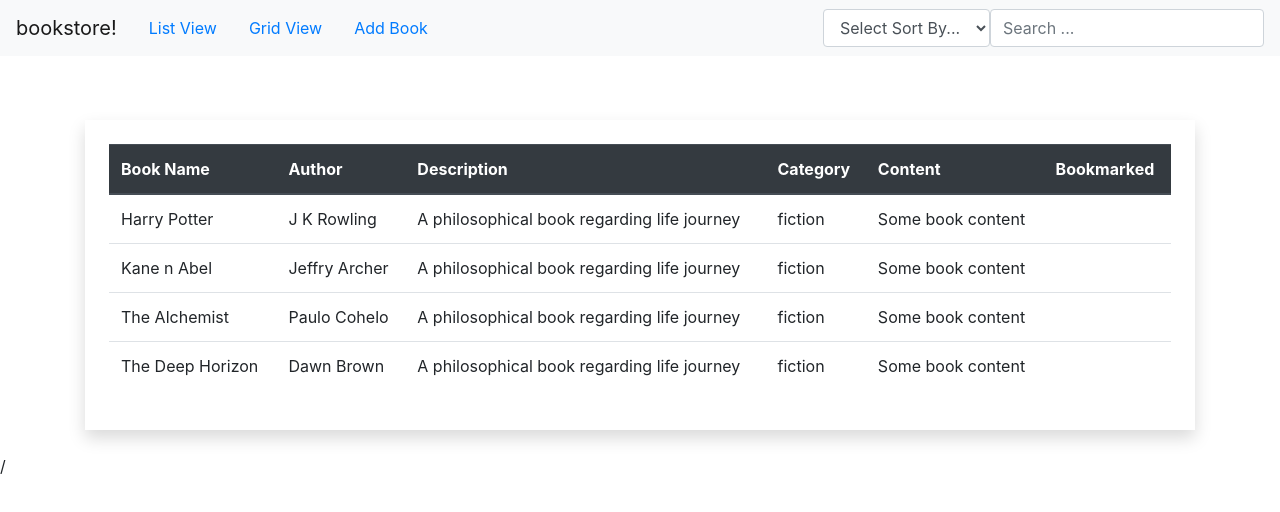
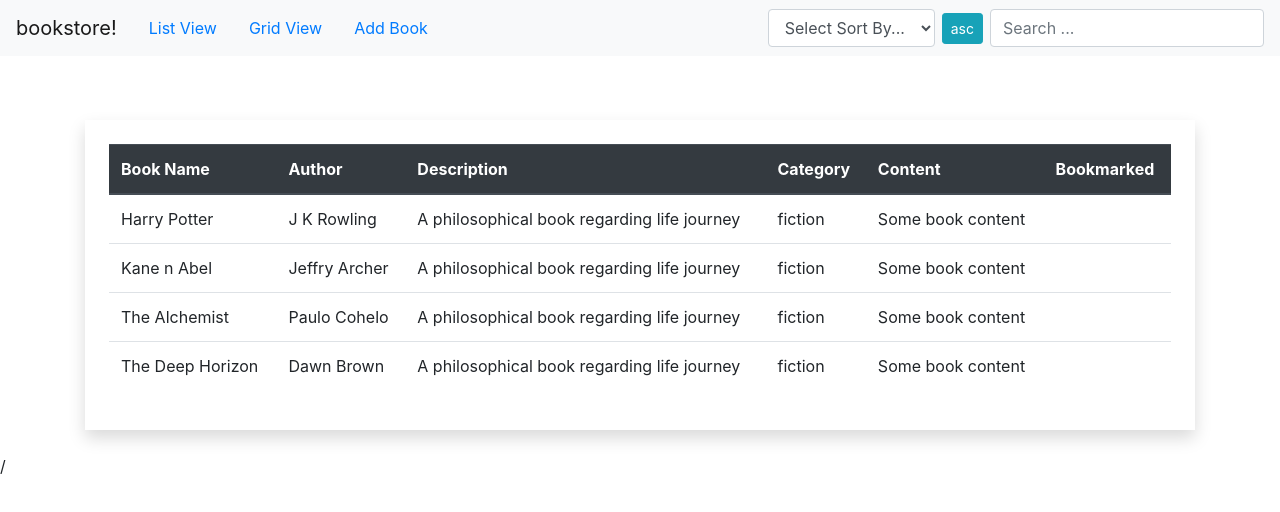
Before and after one commit to chinmayajena/bookstore, a React app: page / in a window 1280 px wide. Shown: the top 512 px of the page. Built offline with nearby package versions, Linux system fonts and the light colour scheme; the HTML template or start-up script is replaced by a standard one.

Commit message:
fix sort order

```diff
--- a/src/actions/actionCreators.js
+++ b/src/actions/actionCreators.js
@@ -6,7 +6,7 @@ import {
   UPDATE_BOOK,
   UPDATE_BOOK_PROGRESS,
   SORT_BY,
-  BOOKMARK_TOP
+  SORT_ORDER
 } from "actions/actionTypes.js";
 
 let BookId = 5;
@@ -68,6 +68,11 @@ export const sortBy = sortType => ({
   sortType
 });
 
+export const sortOrder = sortOrder => ({
+  type: SORT_ORDER,
+  sortOrder
+});
+
 export const clear = () => ({
   type: "CLEAR",
   defaultFilter: "defaultState"
--- a/src/actions/actionTypes.js
+++ b/src/actions/actionTypes.js
@@ -6,3 +6,4 @@ export const REMOVE_BOOK = "REMOVE_BOOK";
 export const SET_FILTER = "SET_FILTER";
 export const SORT_BY = "SORT_BY";
 export const BOOKMARK_TOP = "BOOKMARK_TOP";
+export const SORT_ORDER = "SORT_ORDER";
--- a/src/containers/BookStoreFilter.js
+++ b/src/containers/BookStoreFilter.js
@@ -1,11 +1,11 @@
 import React, { Component } from "react";
 import { connect } from "react-redux";
 import { bindActionCreators } from "redux";
-import { search, sortBy } from "actions/actionCreators.js";
+import { search, sortBy, sortOrder } from "actions/actionCreators.js";
 
 class BookStoreFilter extends Component {
   render() {
-    const { search, value, sortBy } = this.props;
+    const { bookStoreSettings, search, value, sortBy, sortOrder } = this.props;
 
     return (
       <div>
@@ -19,7 +19,14 @@ class BookStoreFilter extends Component {
           <option value="author">Author</option>
           <option value="isBookmarked">Star</option>
         </select>
-
+        <button
+          id="sort-order-btn"
+          type="button"
+          className="btn btn-sm btn-info"
+          onClick={e => sortOrder("change")}
+        >
+          {bookStoreSettings.sortOrder}
+        </button>
         <input
           id="search-input"
           className="form-control"
@@ -39,7 +46,7 @@ const mapStateToProps = state => {
 };
 
 function mapDispatchToProps(dispatch) {
-  return bindActionCreators({ search, sortBy }, dispatch);
+  return bindActionCreators({ search, sortBy, sortOrder }, dispatch);
 }
 
 export default connect(
--- a/src/containers/BookStoreListView.js
+++ b/src/containers/BookStoreListView.js
@@ -57,7 +57,8 @@ const mapStateToProps = state => {
     books: getBookList(
       state.books,
       state.visibilityFilter.text,
-      state.visibilityFilter.sortBy
+      state.visibilityFilter.sortBy,
+      state.visibilityFilter.sortOrder
     )
   };
 };
--- a/src/css/styles.css
+++ b/src/css/styles.css
@@ -1,3 +1,7 @@
 #book-store-table .bookmark-column {
     text-align: center;
 }
+
+#sort-select,#sort-order-btn{
+    margin-right: 7px;
+}
--- a/src/reducers/FilterReducer.js
+++ b/src/reducers/FilterReducer.js
@@ -1,8 +1,14 @@
-import { SET_FILTER, UPDATE_BOOK_PROGRESS, SORT_BY } from "actions/actionTypes";
+import {
+  SET_FILTER,
+  UPDATE_BOOK_PROGRESS,
+  SORT_BY,
+  SORT_ORDER
+} from "actions/actionTypes";
 
 let filterDefaultState = {
   text: "",
   sortBy: "name",
+  sortOrder: "asc",
   updateRecordId: undefined
 };
 
@@ -14,6 +20,11 @@ const visibilityFilter = (state = filterDefaultState, action) => {
       return { ...state, updateRecordId: action.id };
     case SORT_BY:
       return { ...state, sortBy: action.sortType };
+    case SORT_ORDER:
+      return {
+        ...state,
+        sortOrder: state.sortOrder === "asc" ? "desc" : "asc"
+      };
     default:
       return state;
   }
--- a/src/utils/ArraySearchUtil.js
+++ b/src/utils/ArraySearchUtil.js
@@ -32,7 +32,7 @@ export const compareValues = (key, order = "asc") => {
   };
 };
 
-export const getBookList = (books, filter, sortBy) => {
+export const getBookList = (books, filter, sortBy, sortOrder = "asc") => {
   let filteredBooks = getVisibleBooks(books, filter);
-  return [...filteredBooks.sort(compareValues(sortBy))];
+  return [...filteredBooks.sort(compareValues(sortBy, sortOrder))];
 };
```
